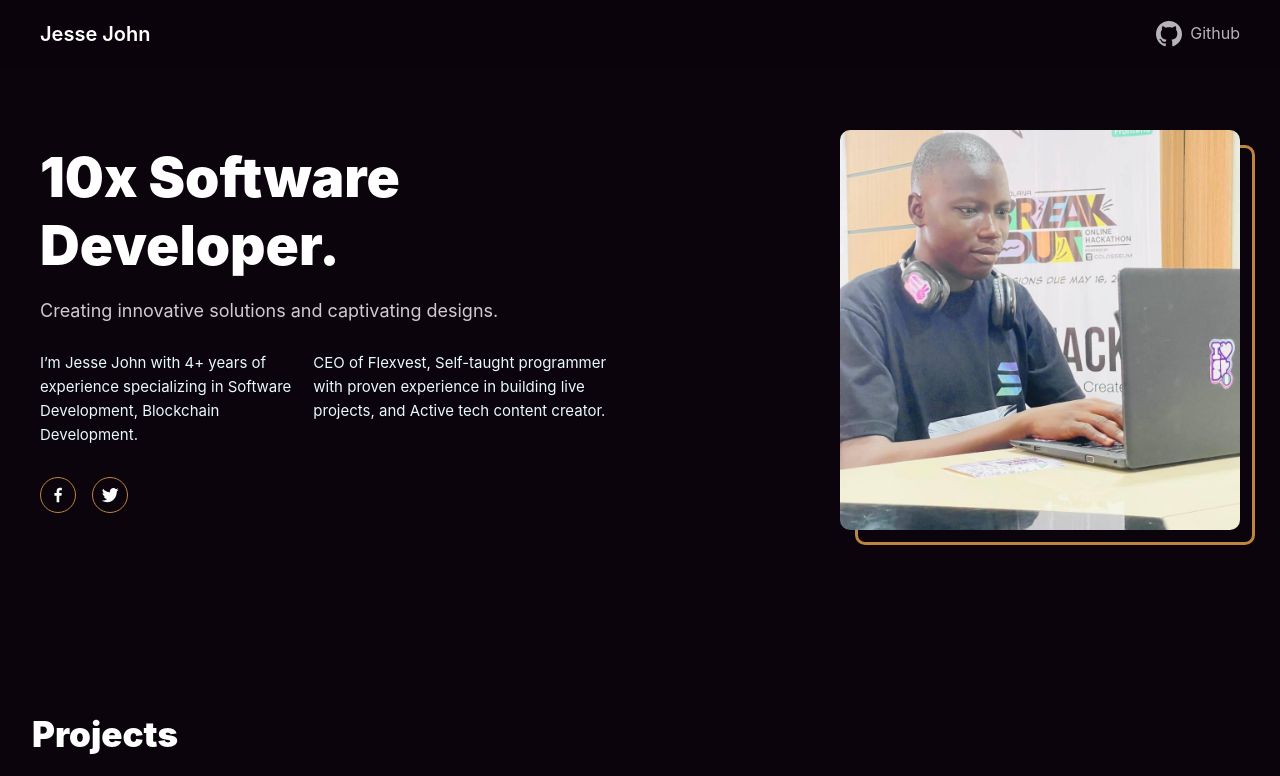
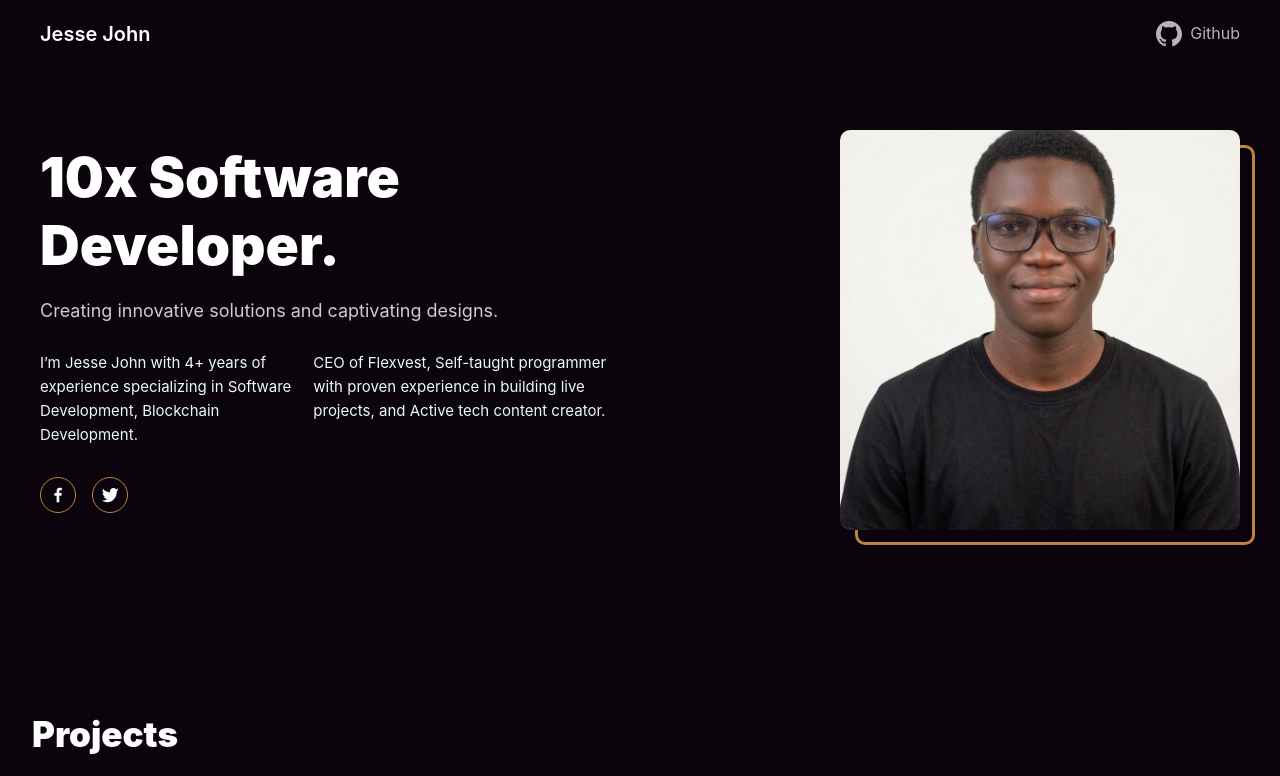
Before and after one commit to JesseJohn7/portfolio, a Next.js app: page / in a window 1280 px wide. Shown: the top 776 px of the page. Built offline with nearby package versions, Linux system fonts and the light colour scheme.

Commit message:
hero pic

```diff
--- a/app/components/Hero.tsx
+++ b/app/components/Hero.tsx
@@ -79,7 +79,7 @@ const Hero = () => {
         >
           <div className="hero-image-container">
             <Image
-              src="/images/dope.jpeg"
+              src="/images/pfp2.jpg"
               alt="Jesse John profile"
               width={400}
               height={400}
```
Also changed, not shown: public/images/pfp2.jpg (added).
